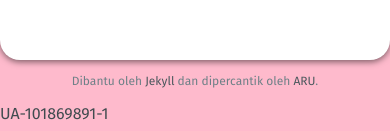
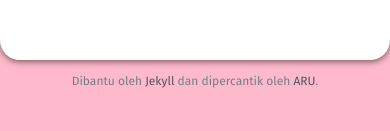
Before and after one commit to faishalirwn/hatsukoisubs, a Jekyll site: the page built from index.html, in a window 390 px wide. Shown: the part 766-897 px from the top of the page. Built offline with Jekyll 4.4.1, drawn with Linux system fonts in a browser that asks for light colours; the list of posts is cut into pages by our own code; comment, search, counter and statistics services are not loaded.

Commit message:
bg image, google analytics disable

```diff
--- a/_config.yml
+++ b/_config.yml
@@ -3,7 +3,7 @@
 description: Fansub yang membuatmu jatuh cinta
 url: #contoh: https://hatsukoisubs.github.io # the base hostname & protocol for your site
 
-google_analytics: true #if set to "true" modify the google_analytycs.html, set to false otherwise
+google_analytics: false #if set to "true" modify the google_analytycs.html, set to false otherwise
 
 # Default things, very nice
 defaults:
--- a/_sass/base/_base.sass
+++ b/_sass/base/_base.sass
@@ -11,6 +11,21 @@
   line-height: 1.5
   color: $text-color
   background-color: $bg-color
+  background-image: url(/gambar/site/left.png), url(/gambar/site/right.png)
+  background-position: left 0px bottom 75%, right 0px bottom 75%
+  background-repeat: no-repeat
+
+@media screen and (max-width: 1215px)
+  body
+    background-image: none
+
+@media screen and (min-width: 1600px)
+  body
+    background-position: left 15% bottom 75%, right 15% bottom 75%
+
+@media screen and (min-width: 2200px)
+  body
+    background-position: left 25% bottom 75%, right 25% bottom 75%
 
 
 /* Headers ============================================== */
```
Also changed, not shown: gambar/site/left.png (added), gambar/site/right.png (added), gambar/site/summer-2017.png (deleted).
